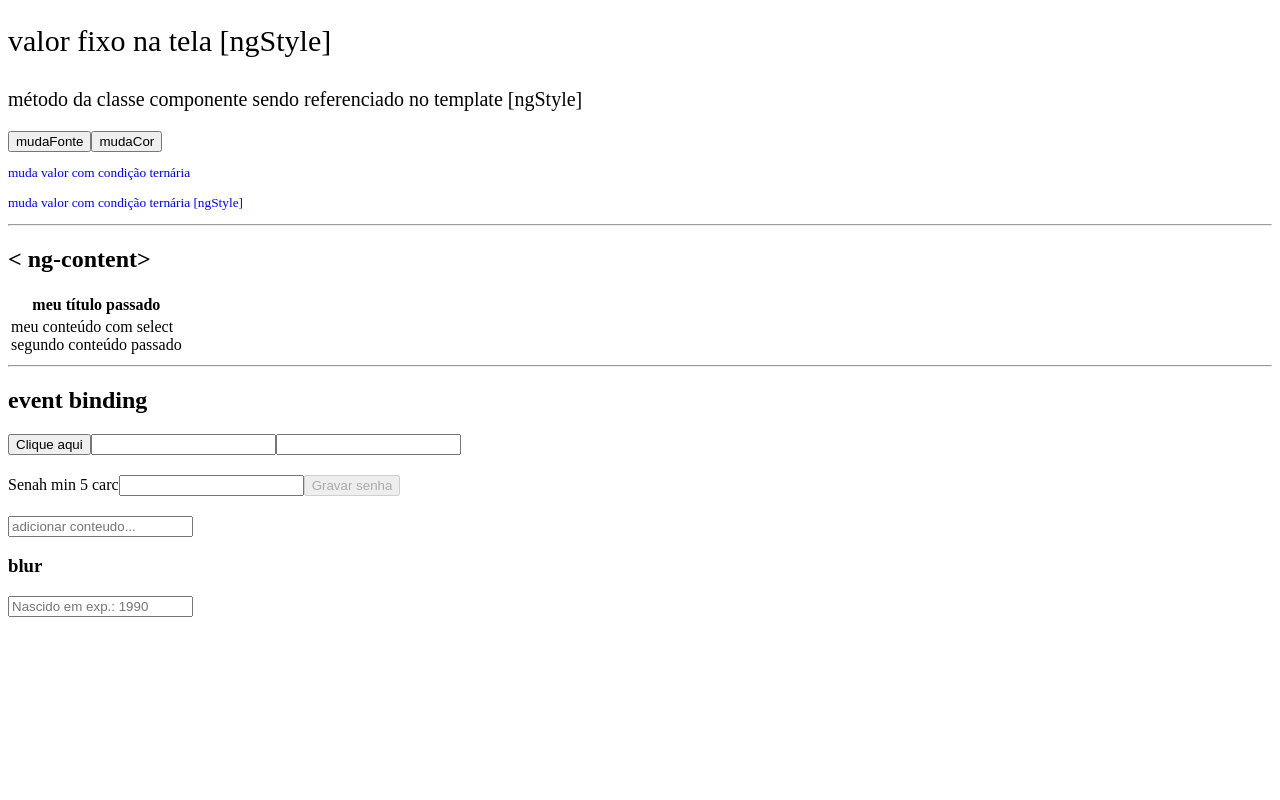
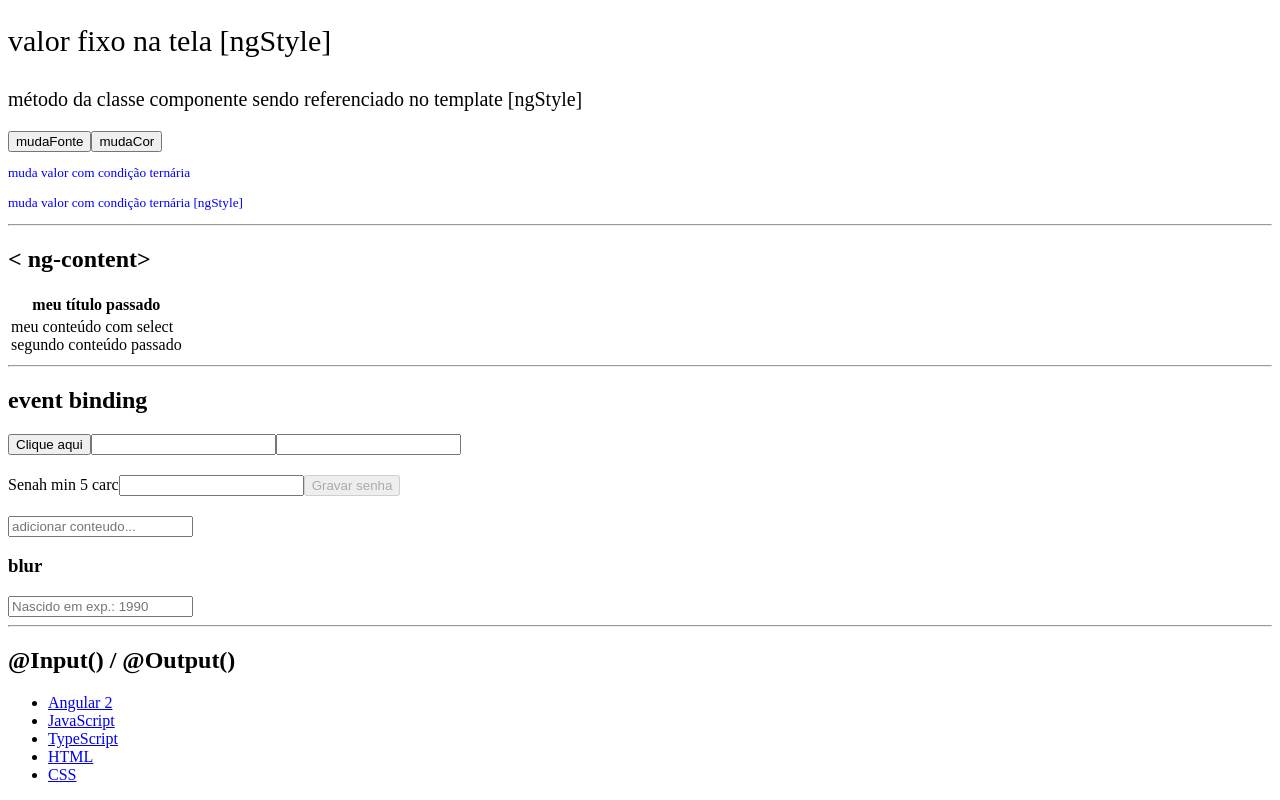
Before and after one commit to VictorMann/angular2, an Angular app: page / in a window 1280 px wide. Shown: the part 1971-2771 px from the top of the page. Before the commit the page ends 2596 px from the top, so only its background shows below. Built offline with nearby package versions, Linux system fonts and the light colour scheme.

Commit message:
criando c input-output

```diff
--- a/src/app/app.component.html
+++ b/src/app/app.component.html
@@ -39,3 +39,6 @@
 </app-ng-content>
 <hr>
 <app-event-binding></app-event-binding>
+<hr>
+<app-input-output [menu]="desenvolvimento" (nomeClicado)="valorPassado($event)"></app-input-output>
+<p [hidden]="!valor">valor passado @output "{{ valor }}"</p>
--- a/src/app/app.component.ts
+++ b/src/app/app.component.ts
@@ -10,10 +10,17 @@ export class AppComponent {
 
   title = 'Livro Angular 2';
   foto  = 'favicon.ico';
+  desenvolvimento: Array<string> = ['Angular 2', 'JavaScript', 'TypeScript', 'HTML', 'CSS'];
+  valor: string;
 
   constructor(private service: AlertaService) {}
 
   enviarMsg(): void {
     this.service.msgAlerta();
   }
+
+  valorPassado(valorPassado: string)
+  {
+    this.valor = valorPassado;
+  }
 }
--- a/src/app/app.module.ts
+++ b/src/app/app.module.ts
@@ -16,6 +16,7 @@ import { NgClassComponent } from './ng-class/ng-class.component';
 import { NgStyleComponent } from './ng-style/ng-style.component';
 import { NgContentComponent } from './ng-content/ng-content.component';
 import { EventBindingComponent } from './event-binding/event-binding.component';
+import { InputOutputComponent } from './input-output/input-output.component';
 
 @NgModule({
   declarations: [
@@ -30,7 +31,8 @@ import { EventBindingComponent } from './event-binding/event-binding.component';
     NgClassComponent,
     NgStyleComponent,
     NgContentComponent,
-    EventBindingComponent
+    EventBindingComponent,
+    InputOutputComponent
   ],
   imports: [
     BrowserModule,
--- /dev/null
+++ b/src/app/input-output/input-output.component.html
@@ -0,0 +1,8 @@
+<h2>@Input() / @Output()</h2>
+<ul>
+  <li *ngFor="let item of menu">
+    <a href="#" (click)="enviarNome(item)">
+      {{item}}
+    </a>
+  </li>
+</ul>
--- /dev/null
+++ b/src/app/input-output/input-output.component.ts
@@ -0,0 +1,23 @@
+import { Component, OnInit, Input, Output, EventEmitter } from '@angular/core';
+
+@Component({
+  selector: 'app-input-output',
+  templateUrl: './input-output.component.html',
+  styleUrls: ['./input-output.component.css']
+})
+export class InputOutputComponent implements OnInit {
+
+  @Input() menu: Array<string>;
+  @Output() nomeClicado = new EventEmitter;
+
+  constructor() { }
+
+  ngOnInit() { }
+
+  enviarNome(nome: string)
+  {
+    event.preventDefault();
+    this.nomeClicado.emit(nome);
+  }
+
+}
```
Also changed, not shown: src/app/input-output/input-output.component.css (added), 1 other file (tests, documents, lock files or other folders).
